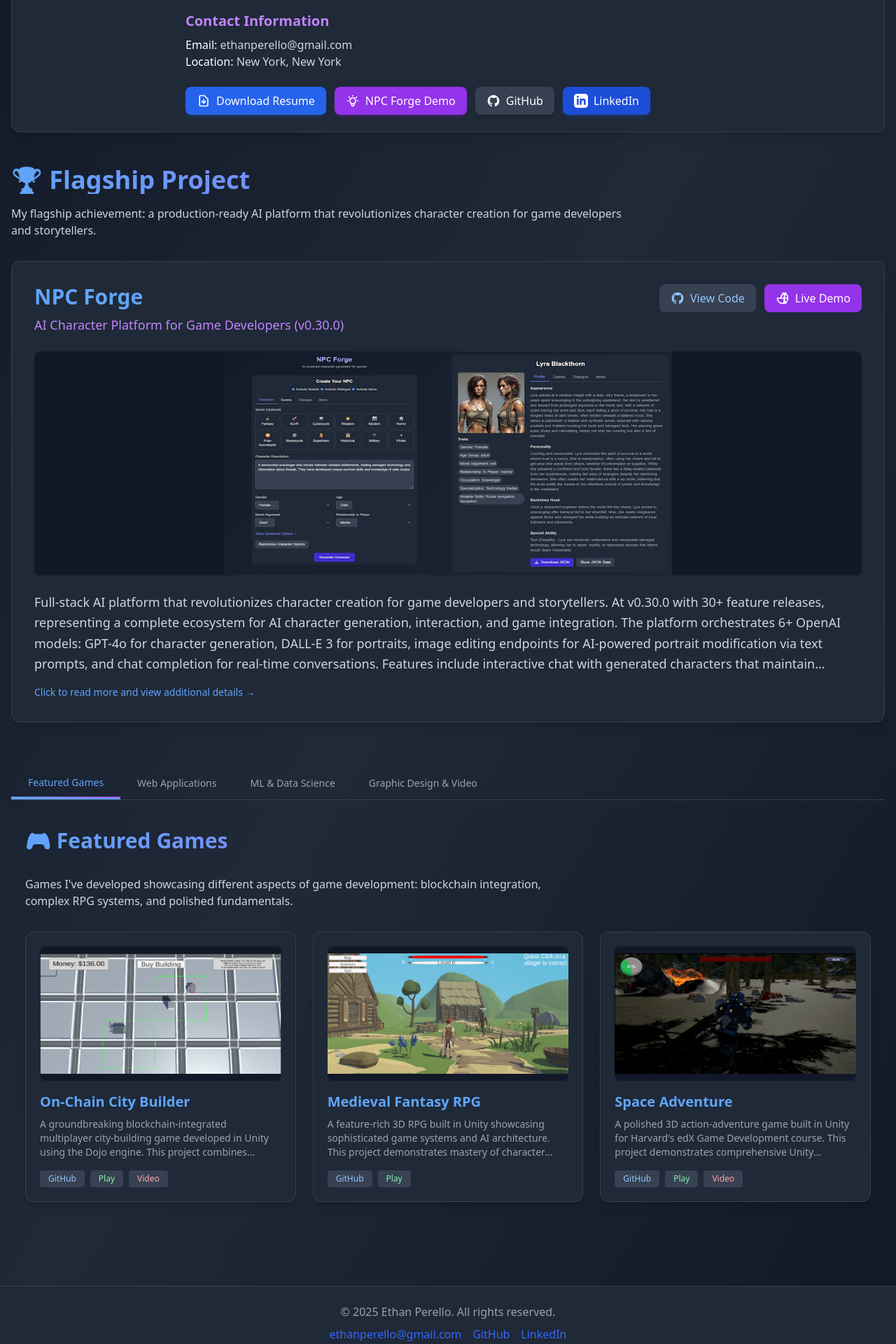
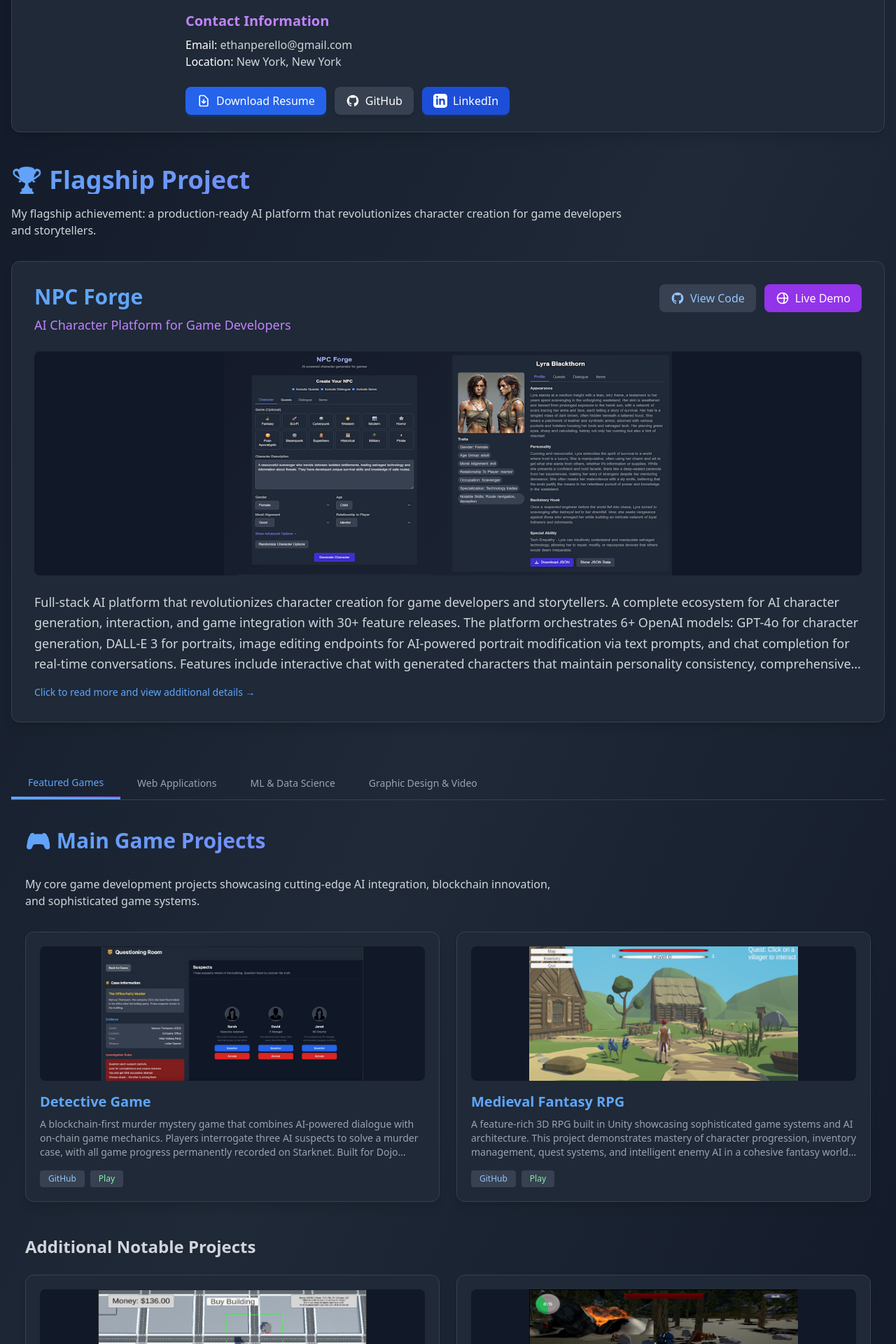
Before and after one commit to EthanPerello/EthanPerello.github.io, a React (Create React App) app: page / in a window 1280 px wide. Shown: the part 380-2300 px from the top of the page at 70% size. Built offline with nearby package versions, Linux system fonts and the light colour scheme.

Commit message:
Update before deploy

```diff
--- a/src/components/ProfileSection.js
+++ b/src/components/ProfileSection.js
@@ -25,7 +25,7 @@
             </p>
             <p className="text-gray-300 mb-6 leading-relaxed">
               My flagship project is <strong className="text-blue-400">NPC Forge</strong>, a full-stack AI platform
-              I built to revolutionize character creation for game developers and storytellers (v0.30.0 with 30+ releases).
+              I built to revolutionize character creation for game developers and storytellers with 30+ feature releases.
               It integrates 6+ OpenAI models to generate detailed characters with AI portraits, real-time chat conversations,
               and advanced editing capabilities. I also develop games across multiple genres, from blockchain-integrated
               multiplayer simulations to complex RPGs with AI systems.
@@ -52,17 +52,6 @@
                   <path strokeLinecap="round" strokeLinejoin="round" strokeWidth={2} d="M12 10v6m0 0l-3-3m3 3l3-3m2 8H7a2 2 0 01-2-2V5a2 2 0 012-2h5.586a1 1 0 01.707.293l5.414 5.414a1 1 0 01.293.707V19a2 2 0 01-2 2z" />
                 </svg>
                 Download Resume
-              </a>
-              <a
-                href="https://npc-forge.vercel.app"
-                className="bg-purple-600 hover:bg-purple-700 text-white px-4 py-2 rounded-lg transition duration-200 flex items-center shadow-md shadow-purple-600/20"
-                target="_blank"
-                rel="noopener noreferrer"
-              >
-                <svg xmlns="http://www.w3.org/2000/svg" className="h-5 w-5 mr-2" fill="none" viewBox="0 0 24 24" stroke="currentColor">
-                  <path strokeLinecap="round" strokeLinejoin="round" strokeWidth={2} d="M9.663 17h4.673M12 3v1m6.364 1.636l-.707.707M21 12h-1M4 12H3m3.343-5.657l-.707-.707m2.828 9.9a5 5 0 117.072 0l-.548.547A3.374 3.374 0 0014 18.469V19a2 2 0 11-4 0v-.531c0-.895-.356-1.754-.988-2.386l-.548-.547z" />
-                </svg>
-                NPC Forge Demo
               </a>
               <a
                 href="https://github.com/EthanPerello"
--- a/src/components/sections/FeaturedSection.js
+++ b/src/components/sections/FeaturedSection.js
@@ -1,5 +1,5 @@
 import React, { useState } from "react";
-import { featuredProjects } from "../../data/projects";
+import { mainFeaturedProjects, additionalFeaturedProjects } from "../../data/projects";
 import ProjectCard from "../ProjectCard";
 import ProjectModal from "../ProjectModal";
 
@@ -19,15 +19,27 @@
   return (
     <div>
       <h2 className="text-3xl font-bold mb-8 bg-clip-text text-transparent bg-gradient-to-r from-blue-400 to-purple-500">
-        🎮 Featured Games
+        🎮 Main Game Projects
       </h2>
 
       <p className="text-gray-300 mb-8 max-w-3xl">
-        Games I've developed showcasing different aspects of game development: blockchain integration, complex RPG systems, and polished fundamentals.
+        My core game development projects showcasing cutting-edge AI integration, blockchain innovation, and sophisticated game systems.
       </p>
 
-      <div className="grid grid-cols-1 md:grid-cols-2 lg:grid-cols-3 gap-6">
-        {featuredProjects.map((project, index) => (
+      <div className="grid grid-cols-1 md:grid-cols-2 gap-6 mb-12">
+        {mainFeaturedProjects.map((project, index) => (
+          <ProjectCard
+            key={index}
+            project={project}
+            onClick={handleProjectClick}
+          />
+        ))}
+      </div>
+
+      {/* Additional Notable Projects */}
+      <h3 className="text-2xl font-bold mb-6 text-gray-300">Additional Notable Projects</h3>
+      <div className="grid grid-cols-1 md:grid-cols-2 gap-6">
+        {additionalFeaturedProjects.map((project, index) => (
           <ProjectCard
             key={index}
             project={project}
--- a/src/components/sections/FlagshipSection.js
+++ b/src/components/sections/FlagshipSection.js
@@ -33,7 +33,7 @@
             <h3 className="text-3xl font-bold text-blue-400 group-hover:text-blue-300 transition-colors mb-2">
               {flagshipProject.title}
             </h3>
-            <p className="text-lg text-purple-400 font-medium">AI Character Platform for Game Developers (v0.30.0)</p>
+            <p className="text-lg text-purple-400 font-medium">AI Character Platform for Game Developers</p>
           </div>
 
           {/* Action Links */}
@@ -61,7 +61,7 @@
                 onClick={e => e.stopPropagation()}
               >
                 <svg xmlns="http://www.w3.org/2000/svg" className="h-5 w-5 mr-2" fill="none" viewBox="0 0 24 24" stroke="currentColor">
-                  <path strokeLinecap="round" strokeLinejoin="round" strokeWidth={2} d="M21 12a9 9 0 01-9 9m9-9a9 9 0 00-9-9m9 9H3m9 9a9 9 0 01-9-9m9 9c1.657 0 3-4.03 3-9s-1.343-9 3-9m0 18c-1.657 0-3-4.03-3-9s1.343-9 3-9m-9 9a9 9 0 019-9" />
+                  <path strokeLinecap="round" strokeLinejoin="round" strokeWidth={2} d="M21 12a9 9 0 01-9 9m9-9a9 9 0 00-9-9m9 9H3m9 9a9 9 0 01-9-9m9 9c1.657 0 3-4.03 3-9s-1.343-9-3-9m-9 9a9 9 0 019-9" />
                 </svg>
                 Live Demo
               </a>
--- a/src/components/sections/WebSection.js
+++ b/src/components/sections/WebSection.js
@@ -6,7 +6,6 @@
 const WebSection = () => {
   const [selectedProject, setSelectedProject] = useState(null);
   const [modalOpen, setModalOpen] = useState(false);
-  const [activeSubsection, setActiveSubsection] = useState("featured");
 
   const handleProjectClick = (project) => {
     setSelectedProject(project);
@@ -27,46 +26,11 @@
         Frontend and full-stack apps including AI tools, admin dashboards, simulations, and production-quality interfaces.
       </p>
 
-      {/* Subsection Navigation */}
-      <div className="mb-8 bg-gray-800 rounded-lg overflow-hidden shadow-md">
-        <div className="flex flex-wrap">
-          <button
-            className={`px-5 py-3 font-medium focus:outline-none transition-colors ${
-              activeSubsection === "featured"
-                ? "bg-gray-700 text-blue-400"
-                : "text-gray-400 hover:text-gray-200"
-            }`}
-            onClick={() => setActiveSubsection("featured")}
-          >
-            Featured Web Apps
-          </button>
-          <button
-            className={`px-5 py-3 font-medium focus:outline-none transition-colors ${
-              activeSubsection === "other"
-                ? "bg-gray-700 text-blue-400"
-                : "text-gray-400 hover:text-gray-200"
-            }`}
-            onClick={() => setActiveSubsection("other")}
-          >
-            Other Web Apps
-          </button>
-        </div>
+      <div className="grid grid-cols-1 md:grid-cols-2 lg:grid-cols-3 gap-6">
+        {webProjects.map((project, index) => (
+          <ProjectCard key={index} project={project} onClick={handleProjectClick} />
+        ))}
       </div>
-
-      {/* Current Subsection Content */}
-      {activeSubsection === "featured" ? (
-        <div className="grid grid-cols-1 md:grid-cols-2 lg:grid-cols-3 gap-6">
-          {webProjects.featured.map((project, index) => (
-            <ProjectCard key={index} project={project} onClick={handleProjectClick} />
-          ))}
-        </div>
-      ) : (
-        <div className="grid grid-cols-1 md:grid-cols-2 lg:grid-cols-3 gap-6">
-          {webProjects.other.map((project, index) => (
-            <ProjectCard key={index} project={project} onClick={handleProjectClick} />
-          ))}
-        </div>
-      )}
 
       <ProjectModal
         project={selectedProject}
--- a/src/data/projects.js
+++ b/src/data/projects.js
@@ -3,6 +3,7 @@
 import spaceGameImage from "../images/Space_Game.png";
 import rpgImage from "../images/Midieval_Fantasy_RPG.png";
 import npcForgeImage from "../images/npc-forge.png";
+import detectiveGameImage from "../images/detective-game.jpeg";
 import nycImage from "../images/NYC_School_Closures.png";
 import marchMadnessImage from "../images/March_Madness_Predictor.png";
 import dungeonExplorerImage from "../images/dungeon-explorer.png";
@@ -41,7 +42,7 @@
 export const flagshipProject = {
   title: "NPC Forge",
   image: npcForgeImage,
-  description: `Full-stack AI platform that revolutionizes character creation for game developers and storytellers. At v0.30.0 with 30+ feature releases, representing a complete ecosystem for AI character generation, interaction, and game integration.
+  description: `Full-stack AI platform that revolutionizes character creation for game developers and storytellers. A complete ecosystem for AI character generation, interaction, and game integration with 30+ feature releases.
 
 The platform orchestrates 6+ OpenAI models: GPT-4o for character generation, DALL-E 3 for portraits, image editing endpoints for AI-powered portrait modification via text prompts, and chat completion for real-time conversations. Features include interactive chat with generated characters that maintain personality consistency, comprehensive character traits with advanced filtering, JSON export for game integration, and a step-by-step wizard interface.
 
@@ -52,8 +53,35 @@
   website: "https://npc-forge.vercel.app"
 };
 
-// Featured Projects (now focused on games)
-export const featuredProjects = [
+// Main Featured Projects (the core 3)
+export const mainFeaturedProjects = [
+  {
+    title: "Detective Game",
+    image: detectiveGameImage,
+    description: `A blockchain-first murder mystery game that combines AI-powered dialogue with on-chain game mechanics. Players interrogate three AI suspects to solve a murder case, with all game progress permanently recorded on Starknet.
+
+Built for Dojo Game Jam 6 ($25,000 prize pool), this hybrid architecture demonstrates the potential of combining expressive AI interaction with blockchain transparency. Each suspect has a unique personality powered by GPT-4o, while critical game actions like accusations and case outcomes are recorded immutably on-chain.
+
+Features dynamic conversations that reveal clues through natural dialogue, a single-accusation mechanic that makes every question crucial, and a complete case-tracking system. The game showcases innovative integration between AI-generated content and provable on-chain logic, representing the cutting edge of blockchain gaming.`,
+    github: "https://github.com/EthanPerello/detective-game",
+    play: "https://detective-game-iota.vercel.app",
+    video: null
+  },
+  {
+    title: "Medieval Fantasy RPG",
+    image: rpgImage,
+    description: `A feature-rich 3D RPG built in Unity showcasing sophisticated game systems and AI architecture. This project demonstrates mastery of character progression, inventory management, quest systems, and intelligent enemy AI in a cohesive fantasy world.
+
+The game features a comprehensive character customization system with selectable appearance options and equipment that dynamically affect gameplay stats. Combat mechanics support both melee weapons (swords) and ranged weapons (bows) with appropriate animations and realistic projectile physics.
+
+Enemy AI is implemented using Unity's NavMesh system, providing goblins and skeletons with intelligent patrol patterns, chase behaviors, and strategic attack sequences. The game also includes a complete quest system with objectives and rewards, sophisticated inventory management, and AI companion pets that follow the player and assist in combat scenarios.`,
+    github: "https://github.com/EthanPerello/MedievalFantasyRPG",
+    play: "https://ethanperello.github.io/MedievalFantasyRPG/"
+  }
+];
+
+// Additional Notable Projects
+export const additionalFeaturedProjects = [
   {
     title: "On-Chain City Builder",
     image: cityBuilderImage,
@@ -65,17 +93,6 @@
     github: "https://github.com/EthanPerello/DojoCityBuilder",
     play: "https://ethanperello.github.io/DojoCityBuilder/",
     video: "https://www.youtube.com/watch?v=lORypXL-UwA"
-  },
-  {
-    title: "Medieval Fantasy RPG",
-    image: rpgImage,
-    description: `A feature-rich 3D RPG built in Unity showcasing sophisticated game systems and AI architecture. This project demonstrates mastery of character progression, inventory management, quest systems, and intelligent enemy AI in a cohesive fantasy world.
-
-The game features a comprehensive character customization system with selectable appearance options and equipment that dynamically affect gameplay stats. Combat mechanics support both melee weapons (swords) and ranged weapons (bows) with appropriate animations and realistic projectile physics.
-
-Enemy AI is implemented using Unity's NavMesh system, providing goblins and skeletons with intelligent patrol patterns, chase behaviors, and strategic attack sequences. The game also includes a complete quest system with objectives and rewards, sophisticated inventory management, and AI companion pets that follow the player and assist in combat scenarios.`,
-    github: "https://github.com/EthanPerello/MedievalFantasyRPG",
-    play: "https://ethanperello.github.io/MedievalFantasyRPG/"
   },
   {
     title: "Space Adventure",
@@ -90,6 +107,9 @@
     video: "https://www.youtube.com/watch?v=CufS2USIR1Y"
   }
 ];
+
+// Combined featured projects for sections that want all games
+export const featuredProjects = [...mainFeaturedProjects, ...additionalFeaturedProjects];
 
 // Game Development Projects
 export const gameProjects = {
@@ -202,12 +222,8 @@
   ]
 };
 
-// Web Applications
-export const webProjects = {
-  featured: [
-    // Other web projects can be featured here if needed
-  ],
-  other: [
+// Web Applications (removed tab structure)
+export const webProjects = [
   {
     title: "Election Simulation",
     image: electionSimImage,
@@ -250,8 +266,7 @@
 
 The toolkit processes large datasets efficiently with WebWorkers for background calculations, implements multi-layered visualizations for different data types, and provides export functionality for reports. Includes validation algorithms to verify data integrity and highlight potential measurement errors.`
   }
-  ]
-};
+];
 
 // ML & Data Science Projects
 export const mlProjects = [
```
Also changed, not shown: src/images/detective-game.jpeg (added). Lines whose indentation alone changed are shown as unchanged.
